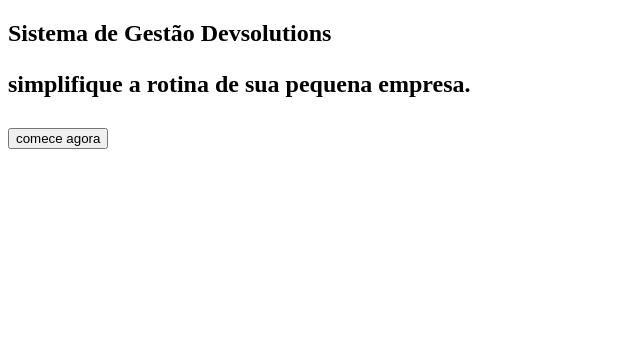
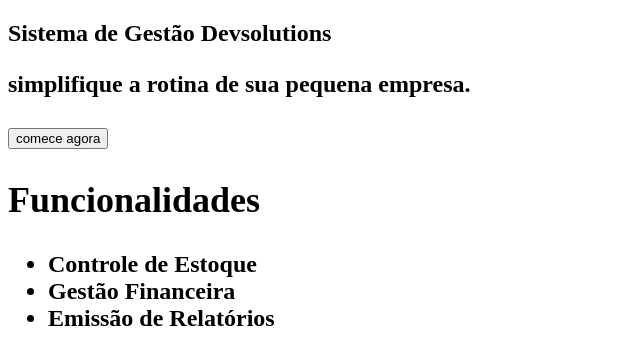
Before and after one commit to pedrohferreira10-dotcom/devsolutions, a plain HTML site: page index.html in a window 1280 px wide. Shown: the whole page, without its empty margins (0-640 px from the left). Drawn offline with Linux system fonts and the light colour scheme.

Commit message:
index.html

```diff
--- a/index.html
+++ b/index.html
@@ -10,6 +10,13 @@
         <h1>Sistema de Gestão Devsolutions
         <p>simplifique a rotina de sua pequena empresa.</p>
         <button>comece agora</button>
-    </section>
+    <section class="funcionalidades">
+    <h2>Funcionalidades</h2>
+    <ul>
+        <li>Controle de Estoque</li>
+        <li>Gestão Financeira</li>
+        <li>Emissão de Relatórios</li>
+    </ul>
+</section>
 </body>
 </html>
```
